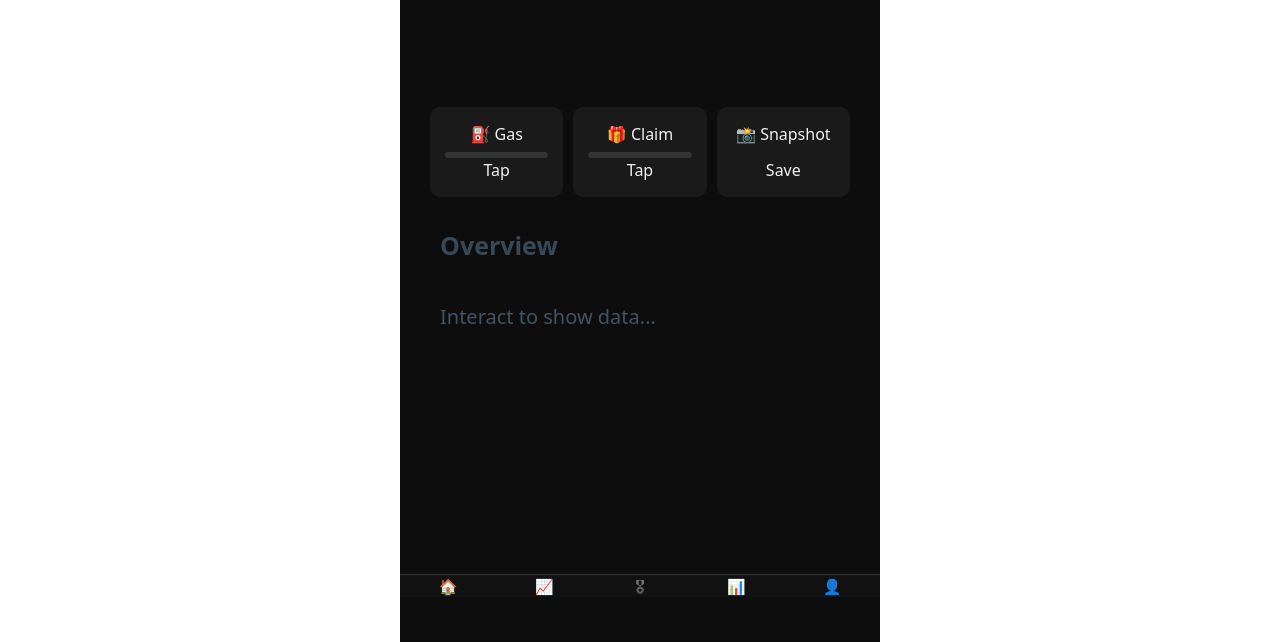
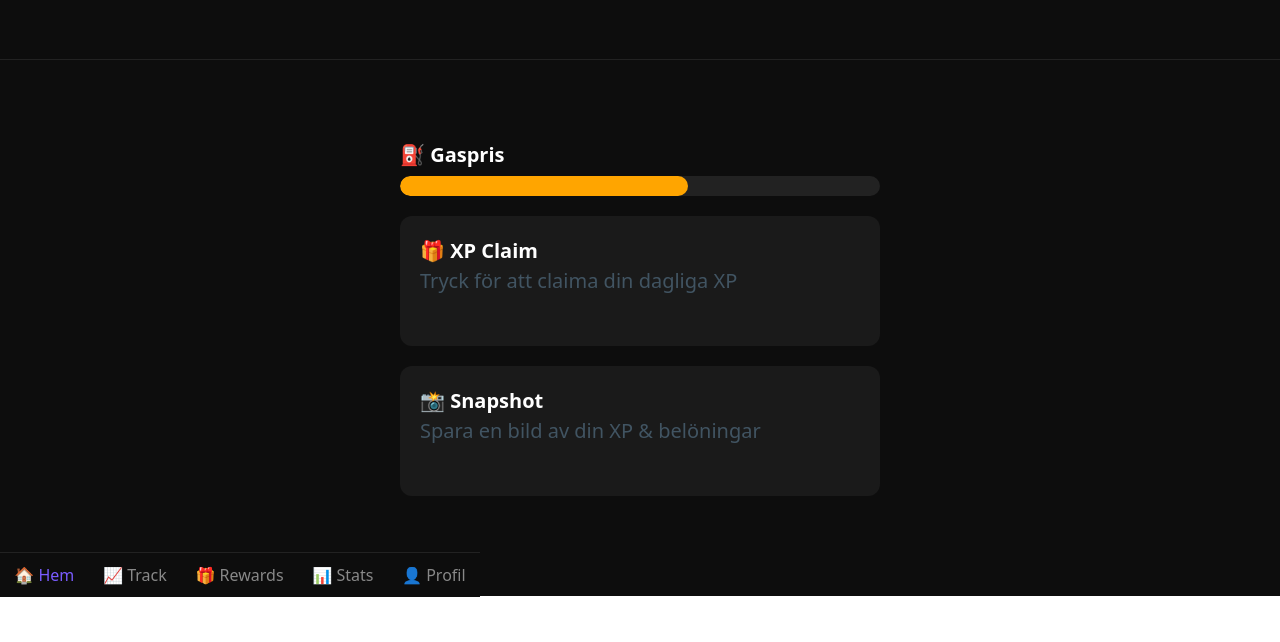
Before and after one commit to gascheckking/warplate, a plain HTML site: page index.html in a window 1280 px wide. Shown: the part 203-845 px from the top of the page. After the commit the page ends 800 px from the top, so only its background shows below. Drawn offline with nearby package versions, Linux system fonts and the light colour scheme.

Commit message:
Update index.html

```diff
--- a/index.html
+++ b/index.html
@@ -1,105 +1,91 @@
 <!DOCTYPE html>
-<html lang="en">
+<html lang="sv">
 <head>
   <meta charset="UTF-8" />
   <meta name="viewport" content="width=device-width, initial-scale=1" />
-  <title>WarpAI Tracker</title>
-  <link rel="stylesheet" href="https://cdn.jsdelivr.net/npm/@picocss/pico@1/css/pico.min.css">
+  <title>WarpAI Onchain Tracker</title>
+  <link rel="stylesheet" href="https://cdn.jsdelivr.net/npm/@picocss/pico@1/css/pico.min.css" />
   <style>
-    :root {
-      --bg: #0d0d0d;
-      --card: #1a1a1a;
-      --text: #f1f1f1;
-      --accent: #7a5cff;
-      --success: #10b981;
-      --warning: #f59e0b;
-      --danger: #ef4444;
-    }
-
     body {
-      background: var(--bg);
-      color: var(--text);
-      max-width: 480px;
-      margin: 0 auto;
-      padding-bottom: 80px;
+      background-color: #0d0d0d;
+      color: #fff;
       font-family: system-ui, sans-serif;
+      padding: 0;
+      margin: 0;
     }
 
     header {
       padding: 1rem;
+      text-align: left;
       border-bottom: 1px solid #222;
     }
 
     header h1 {
+      color: #7a5cff;
+      font-size: 1.5rem;
       margin: 0;
-      font-size: 1.3rem;
-      color: var(--accent);
     }
 
-    .card-row {
-      display: flex;
-      gap: 0.5rem;
-      padding: 0.5rem;
+    main {
+      padding: 1rem;
+      max-width: 480px;
+      margin: auto;
     }
 
-    .card {
-      background: var(--card);
-      flex: 1;
-      padding: 0.75rem;
-      border-radius: 10px;
-      text-align: center;
-      font-size: 0.8rem;
-      cursor: pointer;
+    .section-title {
+      font-size: 1rem;
+      margin-bottom: 0.3rem;
+      font-weight: bold;
     }
 
-    .meter {
-      height: 6px;
-      border-radius: 4px;
-      background: #333;
-      margin-top: 6px;
+    .gas-meter-container {
+      background-color: #222;
+      height: 20px;
+      width: 100%;
+      border-radius: 10px;
       overflow: hidden;
+      margin-bottom: 1rem;
+      position: relative;
     }
 
-    .fill {
+    .gas-fill {
       height: 100%;
-      width: 30%;
-      background: var(--success);
-      transition: width 0.4s ease;
-    }
-
-    main section {
-      display: none;
-      padding: 1rem;
-    }
-
-    section.active {
-      display: block;
+      width: 40%;
+      transition: width 1s ease-in-out;
+      border-radius: 10px;
     }
 
     nav {
       position: fixed;
       bottom: 0;
-      left: 50%;
-      transform: translateX(-50%);
+      width: 100%;
+      max-width: 480px;
       display: flex;
       justify-content: space-around;
-      width: 100%;
-      max-width: 480px;
-      background: #111;
-      border-top: 1px solid #333;
+      background-color: #0d0d0d;
+      padding: 0.5rem 0;
+      border-top: 1px solid #222;
     }
 
     nav a {
-      flex: 1;
+      color: #888;
+      text-decoration: none;
+      font-size: 0.8rem;
       text-align: center;
-      padding: 0.5rem 0;
-      font-size: 0.75rem;
-      color: #777;
-      text-decoration: none;
     }
 
     nav a.active {
-      color: var(--accent);
+      color: #7a5cff;
+    }
+
+    .card {
+      background: #1a1a1a;
+      padding: 1rem;
+      border-radius: 12px;
+      margin-bottom: 1rem;
+    }
+
+    .label {
       font-weight: bold;
     }
   </style>
@@ -107,111 +93,58 @@
 <body>
 
   <header>
-    <h1>WarpAI <small style="color:#aaa;">/ Tracker</small></h1>
+    <h1>WarpAI</h1>
+    <p style="color:#999; font-size: 0.9rem;">Onchain Tracker</p>
   </header>
 
   <main>
-    <!-- Home Section -->
-    <section id="home" class="active">
-      <div class="card-row">
-        <div class="card" onclick="loadGas()">
-          ⛽ Gas
-          <div class="meter"><div id="gasBar" class="fill" style="width:0%"></div></div>
-          <div id="gasInfo">Tap</div>
-        </div>
-        <div class="card" onclick="claimXP()">
-          🎁 Claim
-          <div class="meter"><div id="xpBar" class="fill" style="width:0%; background: var(--warning);"></div></div>
-          <div id="xpInfo">Tap</div>
-        </div>
-        <div class="card" onclick="snapshotXP()">
-          📸 Snapshot
-          <div class="meter" style="opacity:0;"></div>
-          <div>Save</div>
-        </div>
-      </div>
+    <!-- Gas Price -->
+    <div class="section-title">⛽ Gaspris</div>
+    <div class="gas-meter-container">
+      <div id="gasBar" class="gas-fill" style="background-color: green;"></div>
+    </div>
 
-      <div style="padding: 1rem;">
-        <h4>Overview</h4>
-        <p id="overviewText">Interact to show data...</p>
-      </div>
-    </section>
+    <!-- XP Claim -->
+    <div class="card">
+      <div class="label">🎁 XP Claim</div>
+      <p>Tryck för att claima din dagliga XP</p>
+    </div>
 
-    <!-- Track Section -->
-    <section id="track">
-      <h4>📈 Track</h4>
-      <p>Coming soon: Add address to follow on-chain.</p>
-    </section>
-
-    <!-- Rewards Section -->
-    <section id="rewards">
-      <h4>🎖 Rewards</h4>
-      <p id="rewardStatus">Checking...</p>
-    </section>
-
-    <!-- Stats Section -->
-    <section id="stats">
-      <h4>📊 Stats</h4>
-      <ul>
-        <li>Total XP: <span id="totalXP">0</span></li>
-        <li>Streak: <span id="streak">0</span> days</li>
-      </ul>
-    </section>
-
-    <!-- Profile Section -->
-    <section id="profile">
-      <h4>👤 Profile</h4>
-      <p>Address: <span id="walletAddress">Not connected</span></p>
-    </section>
+    <!-- Snapshot -->
+    <div class="card">
+      <div class="label">📸 Snapshot</div>
+      <p>Spara en bild av din XP & belöningar</p>
+    </div>
   </main>
 
   <nav>
-    <a href="#" onclick="switchTab('home')" class="active">🏠</a>
-    <a href="#" onclick="switchTab('track')">📈</a>
-    <a href="#" onclick="switchTab('rewards')">🎖</a>
-    <a href="#" onclick="switchTab('stats')">📊</a>
-    <a href="#" onclick="switchTab('profile')">👤</a>
+    <a href="#" class="active">🏠 Hem</a>
+    <a href="#">📈 Track</a>
+    <a href="#">🎁 Rewards</a>
+    <a href="#">📊 Stats</a>
+    <a href="#">👤 Profil</a>
   </nav>
 
   <script>
-    let wallet = "0x123...abc";
-    let xp = 420;
-    let streak = 3;
+    // Simulerar gasnivå som rör sig upp och ner med färgförändring
+    const gasBar = document.getElementById('gasBar');
+    let direction = 1;
+    let percent = 40;
 
-    function switchTab(id) {
-      document.querySelectorAll("main section").forEach(s => s.classList.remove("active"));
-      document.getElementById(id).classList.add("active");
-      document.querySelectorAll("nav a").forEach(a => a.classList.remove("active"));
-      event.target.classList.add("active");
-    }
+    setInterval(() => {
+      percent += direction * 5;
+      if (percent >= 95 || percent <= 10) direction *= -1;
 
-    function loadGas() {
-      const price = Math.random() * 100;
-      const percent = Math.min(price, 100);
-      const gasBar = document.getElementById("gasBar");
-      gasBar.style.width = percent + "%";
-      gasBar.style.background = price < 30 ? "green" : price < 60 ? "orange" : "red";
-      document.getElementById("gasInfo").innerText = price.toFixed(1) + " Gwei";
-    }
+      gasBar.style.width = percent + '%';
 
-    function claimXP() {
-      xp += 100;
-      streak += 1;
-      document.getElementById("xpInfo").innerText = `+100! Total: ${xp}`;
-      document.getElementById("xpBar").style.width = Math.min(xp / 10, 100) + "%";
-      document.getElementById("overviewText").innerText = `You claimed 100 XP. Streak: ${streak} days.`;
-      document.getElementById("totalXP").innerText = xp;
-      document.getElementById("streak").innerText = streak;
-    }
-
-    function snapshotXP() {
-      alert(`Snapshot: ${wallet}, XP: ${xp}, Streak: ${streak}`);
-    }
-
-    // Simulate connection
-    document.getElementById("walletAddress").innerText = wallet;
-    document.getElementById("rewardStatus").innerText = "✅ Early supporter";
+      if (percent < 40) {
+        gasBar.style.backgroundColor = 'green';
+      } else if (percent < 70) {
+        gasBar.style.backgroundColor = 'orange';
+      } else {
+        gasBar.style.backgroundColor = 'red';
+      }
+    }, 1000);
   </script>
-
 </body>
 </html>
```
